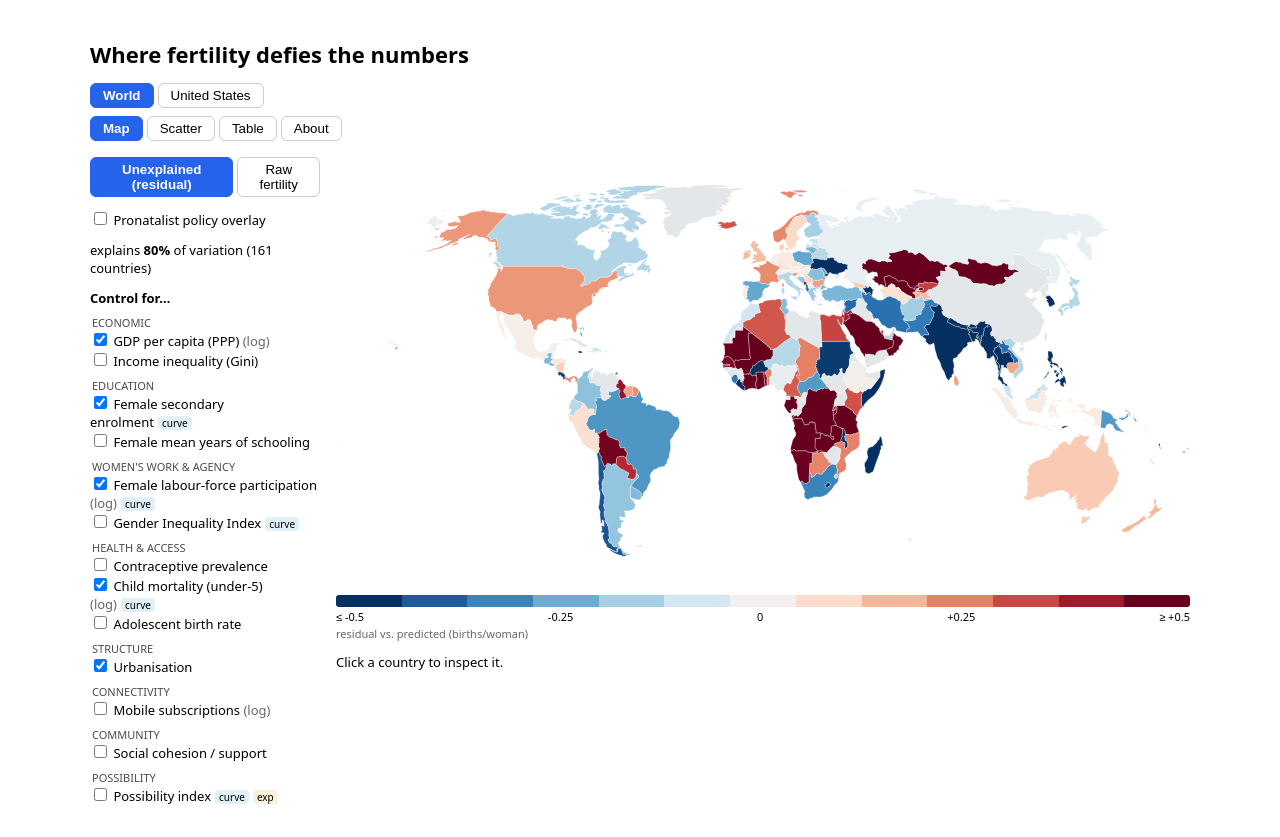
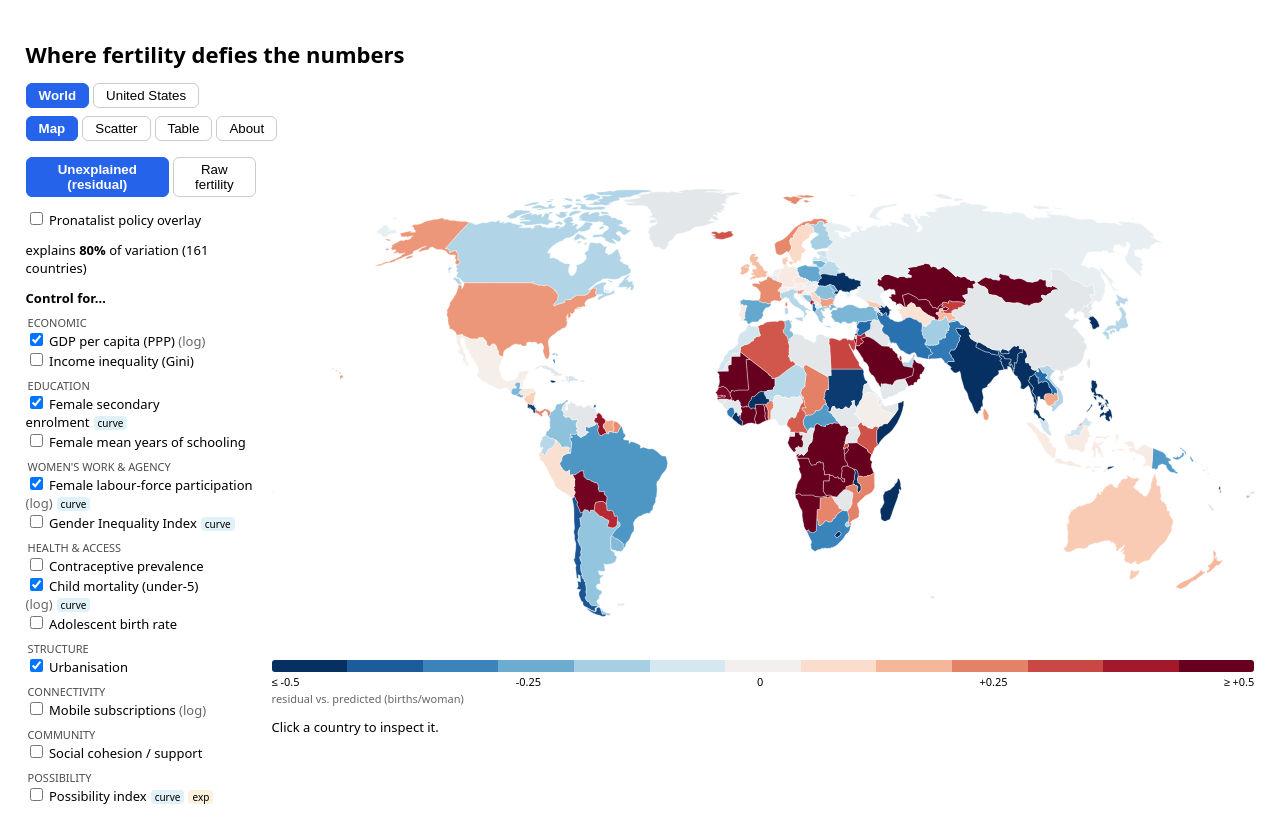
Before and after one commit to wodeyara/fertilityAcrossWorld, a React (Vite) app in the folder web/: page / in a window 1280 px wide. Both pictures are taken after a click on the button "World". Built offline with nearby package versions, Linux system fonts and the light colour scheme.

Commit message:
feat(web): responsive app width so the map fills large screens
Container maxWidth 1100 -> min(1680px, 96vw); the map SVG (width:100%) scales with
its column, ~doubling on a 1920px screen (1434x717 vs ~850x425). Fluid and
regression-free on smaller screens.

```diff
--- a/web/src/App.tsx
+++ b/web/src/App.tsx
@@ -96,7 +96,7 @@ export default function App() {
   const selectedCountry = selectedIso3 ? activeBundle.countries.find((c) => c.iso3 === selectedIso3) ?? null : null;
 
   return (
-    <div style={{ maxWidth: 1100, margin: "0 auto", padding: 16, fontFamily: "system-ui, sans-serif" }}>
+    <div style={{ maxWidth: "min(1680px, 96vw)", margin: "0 auto", padding: 16, fontFamily: "system-ui, sans-serif" }}>
       <h1 style={{ fontSize: 22 }}>Where fertility defies the numbers</h1>
       <nav aria-label="Scale" style={{ display: "flex", gap: 4, marginBottom: 8 }}>
         {(["world", "us"] as const).map((s) => (
```
